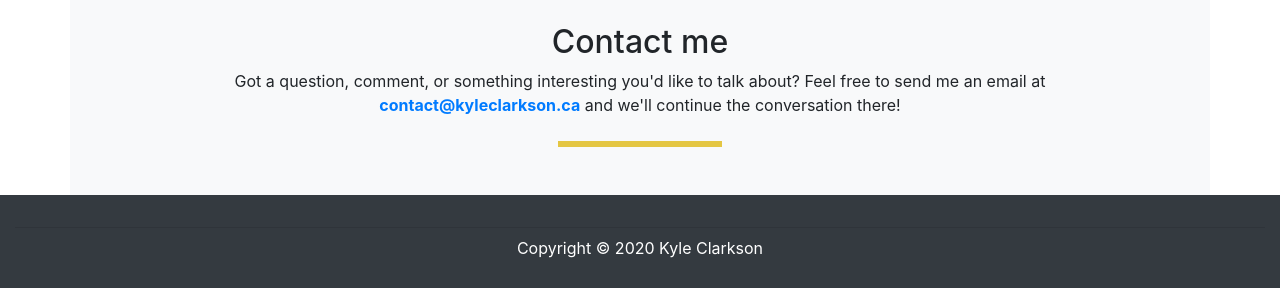
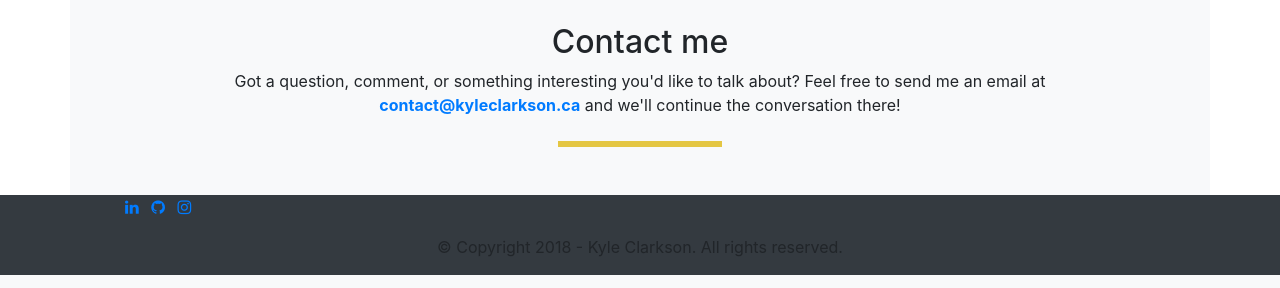
Before and after one commit to kylepclarkson/kyleclarkson.ca, a Django app: page / in a window 1280 px wide. Shown: the part 1410-1698 px from the top of the page. Run offline with Django 3.2, Linux system fonts and the light colour scheme; some libraries are stand-ins or nearby versions.

Commit message:
Updated footer.

```diff
--- a/mysite/home/templates/home/base.html
+++ b/mysite/home/templates/home/base.html
@@ -50,10 +50,30 @@
 {# === End content block === #}
 
 {# === Footer === #}
-<footer class="bg-dark container-fluid text-center py-4">
-
-    <hr id="footer-divider" class="align-self-end my-2"/>
-    <p class="text-white m-1">Copyright &copy; 2020 Kyle Clarkson</p>
+<footer class="bg-dark">
+    <div class="container">
+        <div class="row justify-content-center">
+            <div class="col-mid-12 col-sm-12 ">
+                <ul class="social-network social-circle">
+                    <li class="list-inline-item"><a target="_blank"
+                                                    href="https://www.linkedin.com/in/kyle-clarkson-425bb5164/"
+                                                    class="icoLinkedin" title="Linkedin"><i class="fa fa-linkedin"></i></a>
+                    </li>
+                    <li class="list-inline-item"><a target="_blank" href="https://github.com/kylepclarkson"
+                                                    class="icoGitHub" title="GitHub"><i class="fa fa-github"></i></a>
+                    </li>
+                    <li class="list-inline-item"><a target="_blank" href="https://www.instagram.com/kylepclarkson/"
+                                                    class="icoInstagram" title="Instagram"><i
+                            class="fa fa-instagram"></i></a></li>
+                </ul>
+            </div>
+        </div>
+        <div class="row">
+            <div class="col-md-12 col-sm-12 copyright">
+                <p class="text-center">&copy; Copyright 2018 - Kyle Clarkson. All rights reserved.</p>
+            </div>
+        </div>
+    </div>
 </footer>
 {# === End footer === #}
 <!-- JQuery -->
@@ -64,5 +84,8 @@
 <!-- Third party plugin JS-->
 <script src="https://cdnjs.cloudflare.com/ajax/libs/jquery-easing/1.4.1/jquery.easing.min.js"></script>
 <script src="https://cdnjs.cloudflare.com/ajax/libs/magnific-popup.js/1.1.0/jquery.magnific-popup.min.js"></script>
+<!-- Favicons -->
+<link href="https://maxcdn.bootstrapcdn.com/font-awesome/4.7.0/css/font-awesome.min.css" rel="stylesheet">
+
 </body>
 </html>
```
Also changed, not shown: mysite/home/static/home/style.css (+91 -0 lines).
